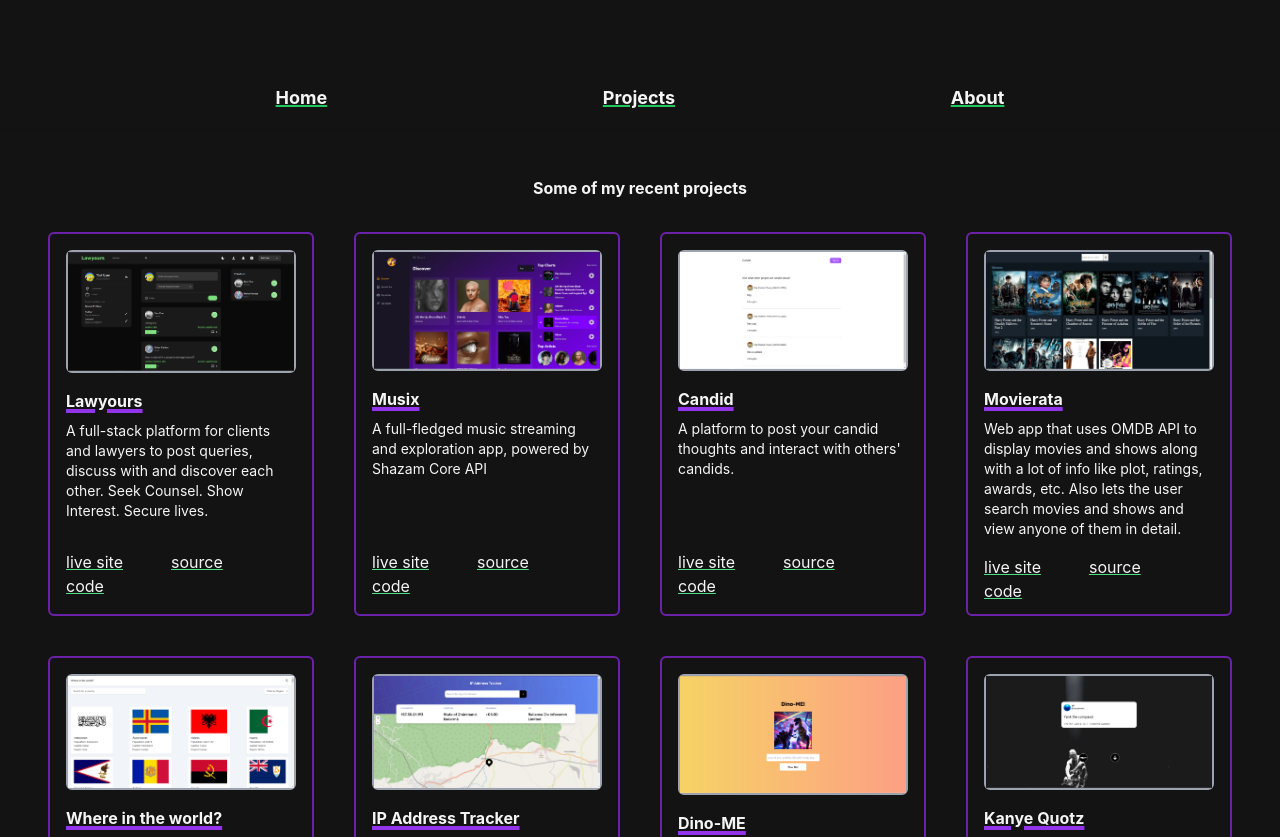
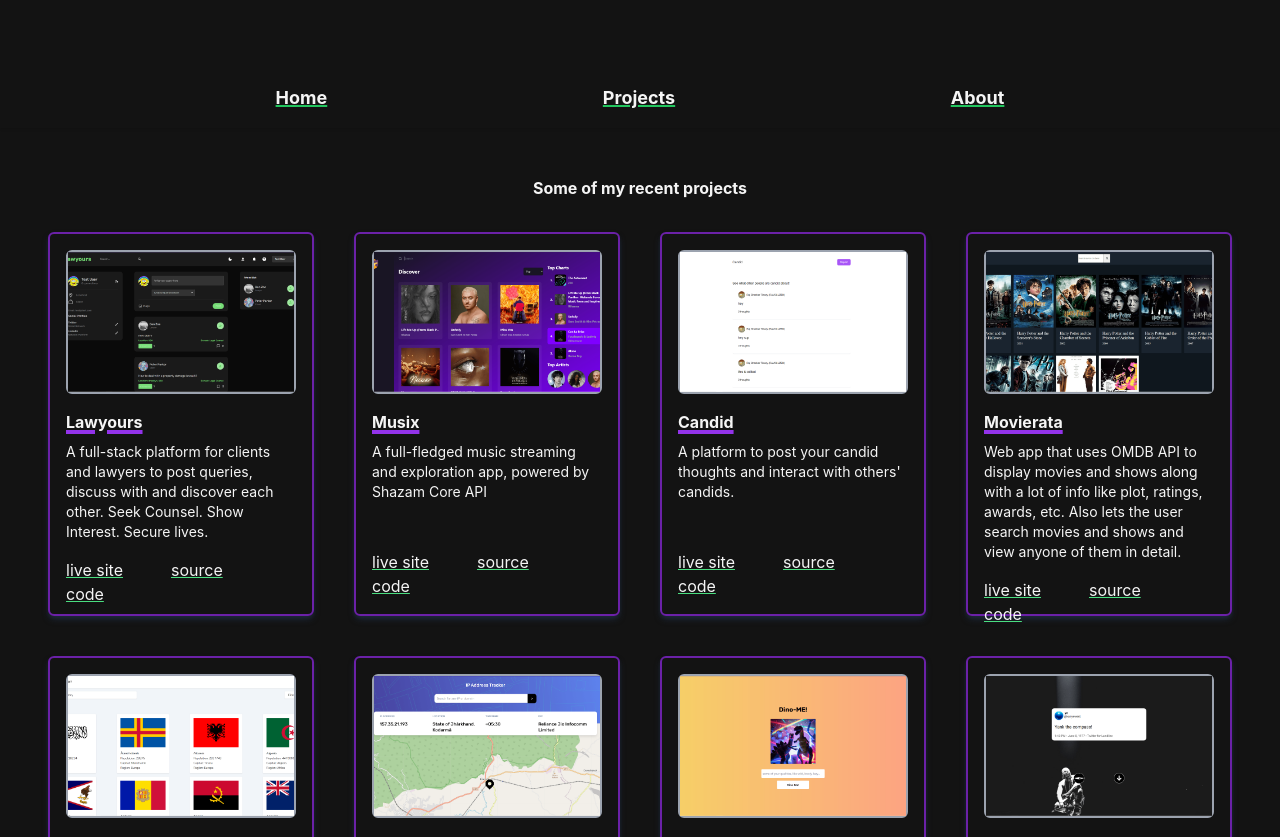
Before and after one commit to ravoluzen/my-portfolio, a React (Create React App) app: page /Projects in a window 1280 px wide. Shown: the top 837 px of the page. Built offline with nearby package versions, Linux system fonts and the light colour scheme.

Commit message:
project thumbnail resize, add shadow to project tile

```diff
--- a/src/components/Project.jsx
+++ b/src/components/Project.jsx
@@ -5,10 +5,10 @@ const Project = ({ image, title, description, site, github }) => {
 
   return (
     <div>
-        <article className='border-2 border-purple-800 rounded-md p-4 h-96 flex flex-col justify-between'>
+        <article className='border-2 shadow-md shadow-slate-800 border-purple-800 rounded-md p-4 h-96 flex flex-col justify-between'>
             <div>
-                <div className='border-2 border-gray-400 mb-4 rounded-md'>
-                    <img src={image} alt='project thumbnail' className='basis-1/4 object-cover'></img>
+                <div className='border-2 border-gray-400 mb-4 rounded-md h-36 object-fill'>
+                    <img src={image} alt='project thumbnail' className='object-cover h-full w-full'></img>
                 </div>
                 <h3 className='font-bold underline decoration-purple-600 decoration-4 mb-2'>{title}</h3>
                 <p className='text-sm mb-4'>{description}</p>
```
